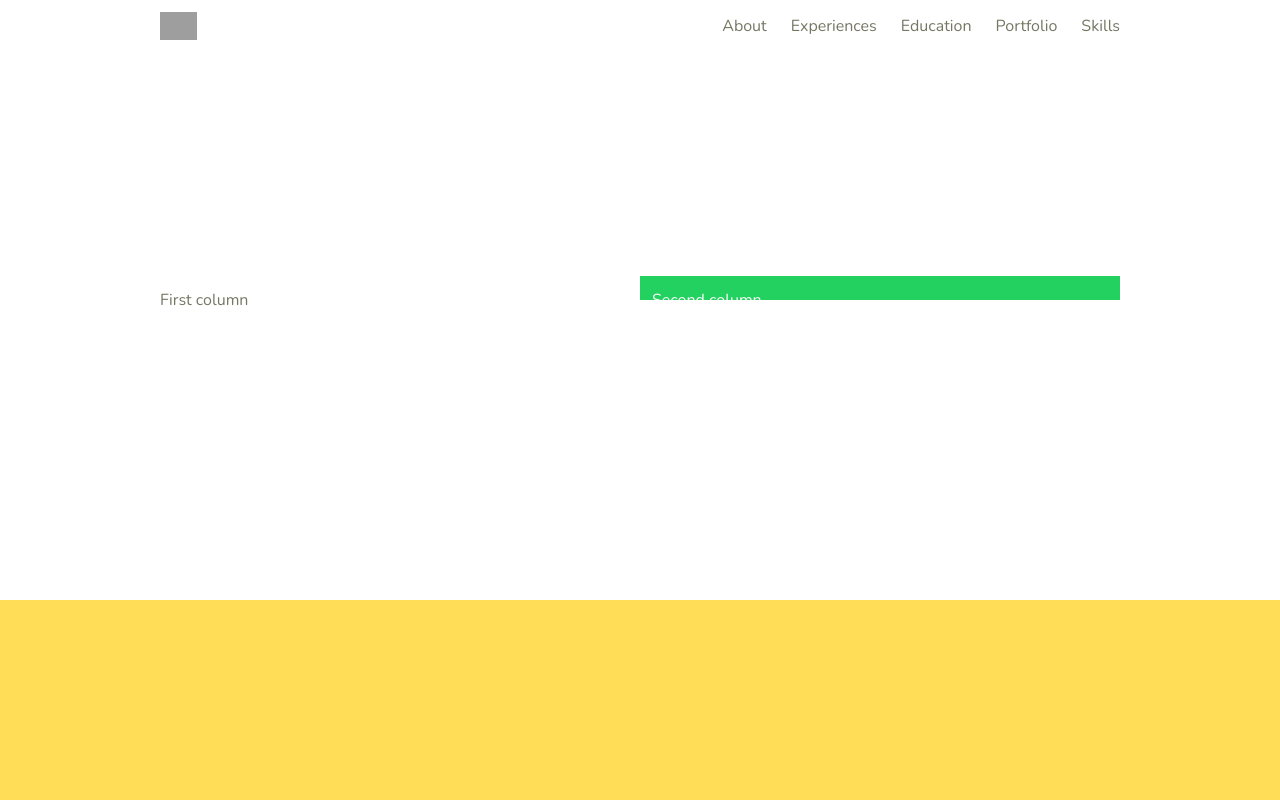
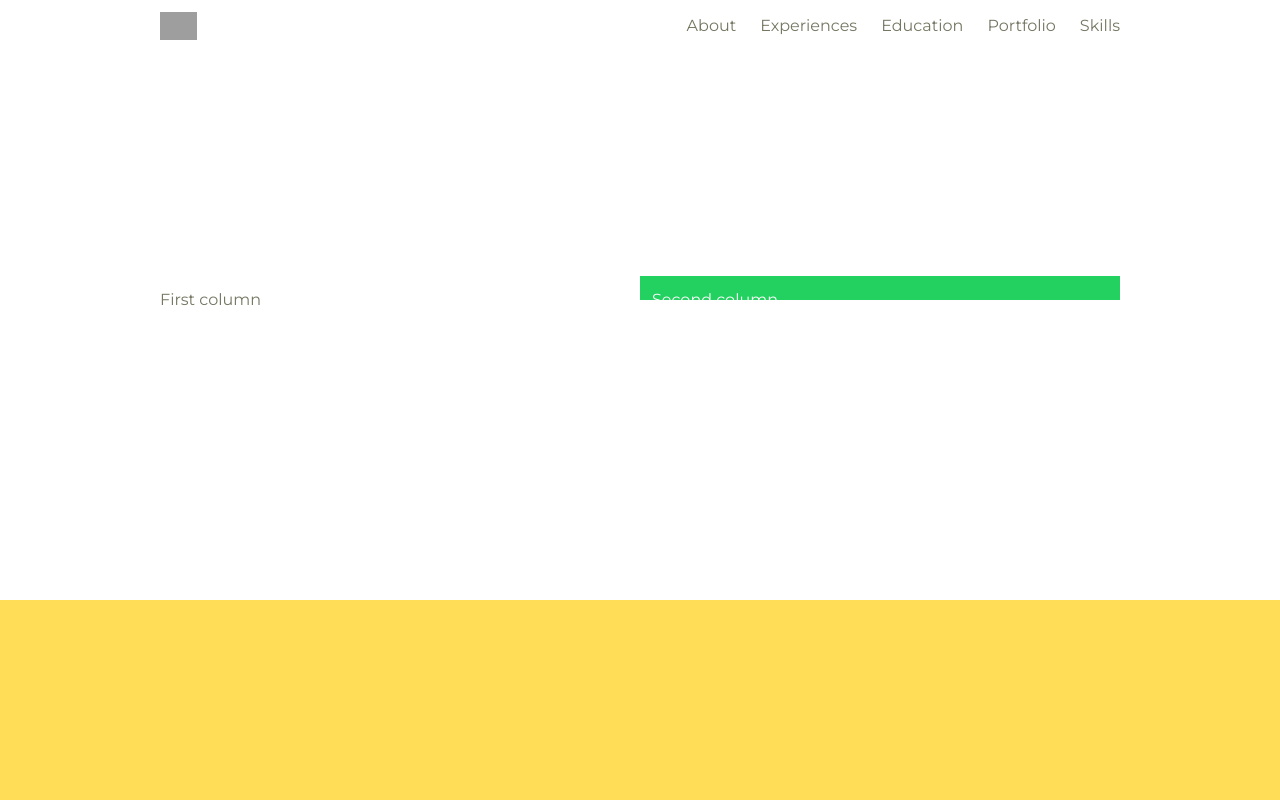
Before and after one commit to stepsen89/personal_page, a website: page index.html in a window 1280 px wide. Shown: the top 800 px of the page. Drawn offline with nearby package versions, Linux system fonts and the light colour scheme; grey boxes are pictures that could not be loaded.

Commit message:
main font, theming, variables, customizing

```diff
--- a/sass/mystyle.scss
+++ b/sass/mystyle.scss
@@ -10,8 +10,22 @@ $brown: #757763;
 $beige-light: #D0D1CD;
 $beige-lighter: #EFF0EB;
 
+// added theme colors
+
+$theme-one-blue: #427AA1;
+$theme-one-white: #EBF2FA;
+$theme-one-black: #070707;
+$theme-one-blue-2: #C9DAEA;
+$theme-one-purple: #331E38;
+
+$color-primary: #FFF;
+$color-primary-light: #FFE;
+$color-primary-dark: #FFD;
+
+$font-family-primary: 'Montserrat', sans-serif;
+
 // Update Bulma's global variables
-$family-sans-serif: "Nunito", sans-serif;
+$family-sans-serif: "Montserrat", sans-serif;
 $grey-dark: $brown;
 $grey-light: $beige-light;
 $primary: $purple;
```
Also changed, not shown: css/mystyle.css.
